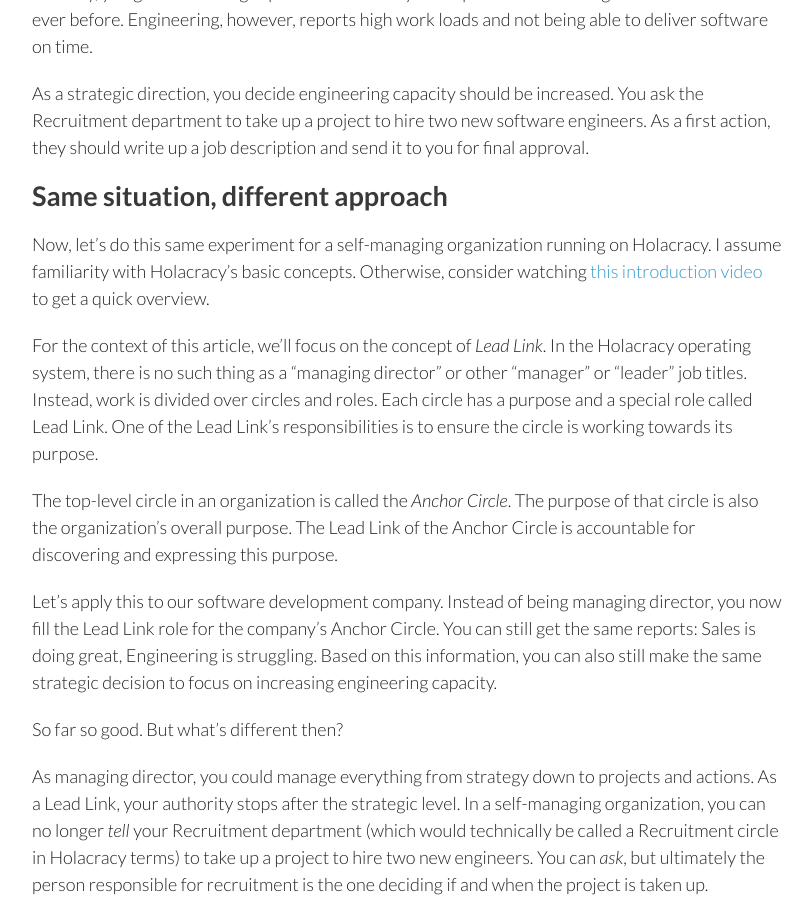
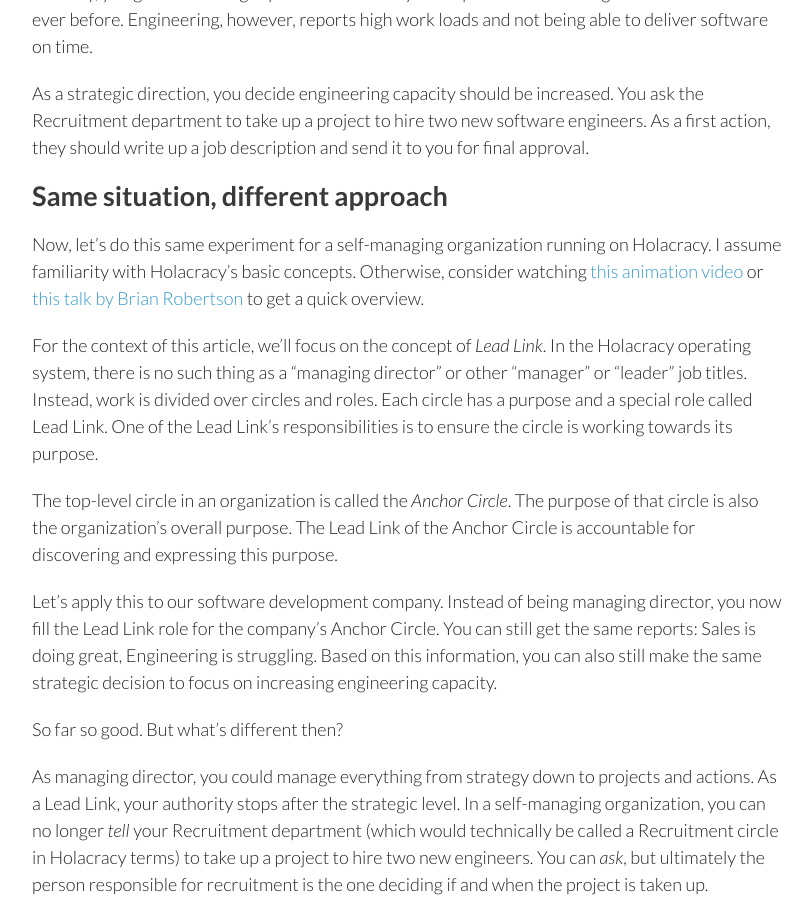
Before and after one commit to florish/florish, a Jekyll site: the page built from _posts/2017-02-17-holacracy-and-purpose.md, in a window 1280 px wide and 900 px high, scrolled down 417 px. Shown: the whole window, without its empty margins (233-1045 px from the left). Built offline with Jekyll 4.4.1, drawn with Linux system fonts in a browser that asks for light colours.

Commit message:
Add link to Brian Robertson talk

```diff
--- a/_posts/2017-02-17-holacracy-and-purpose.md
+++ b/_posts/2017-02-17-holacracy-and-purpose.md
@@ -18,7 +18,7 @@ As a strategic direction, you decide engineering capacity should be increased. Y
 
 ## Same situation, different approach
 
-Now, let's do this same experiment for a self-managing organization running on Holacracy. I assume familiarity with Holacracy's basic concepts. Otherwise, consider watching [this introduction video](https://www.youtube.com/watch?v=MUHfVoQUj54) to get a quick overview.
+Now, let's do this same experiment for a self-managing organization running on Holacracy. I assume familiarity with Holacracy's basic concepts. Otherwise, consider watching [this animation video](https://www.youtube.com/watch?v=MUHfVoQUj54) or [this talk by Brian Robertson](https://www.youtube.com/watch?v=tJxfJGo-vkI) to get a quick overview.
 
 For the context of this article, we'll focus on the concept of _Lead Link_. In the Holacracy operating system, there is no such thing as a "managing director" or other "manager" or "leader" job titles. Instead, work is divided over circles and roles. Each circle has a purpose and a special role called Lead Link. One of the Lead Link's responsibilities is to ensure the circle is working towards its purpose.
 
```
